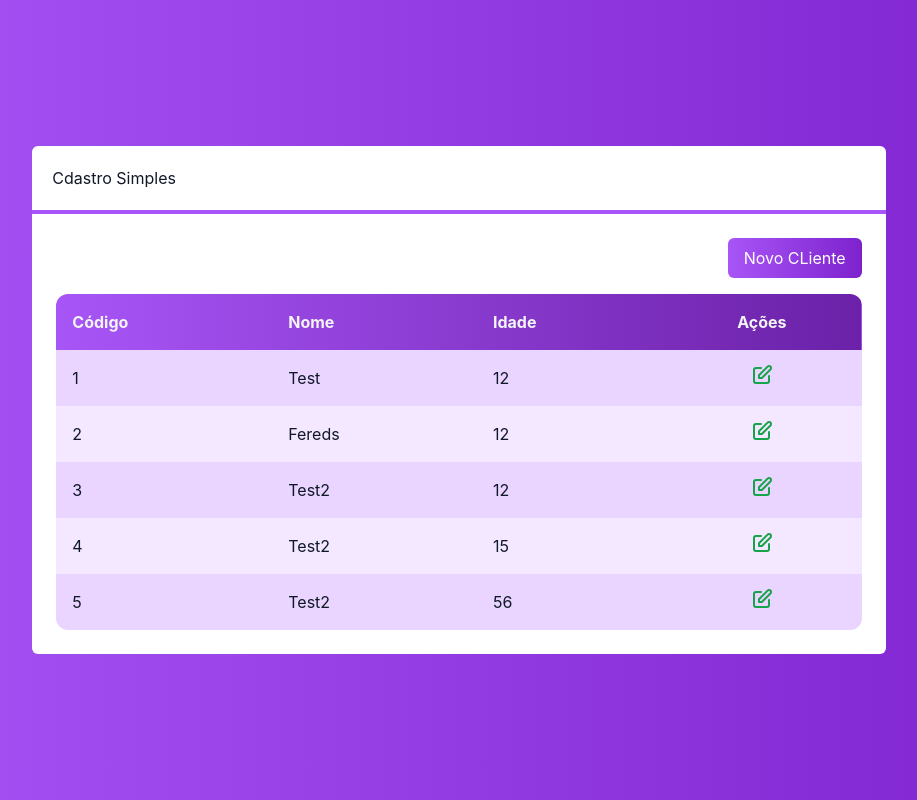
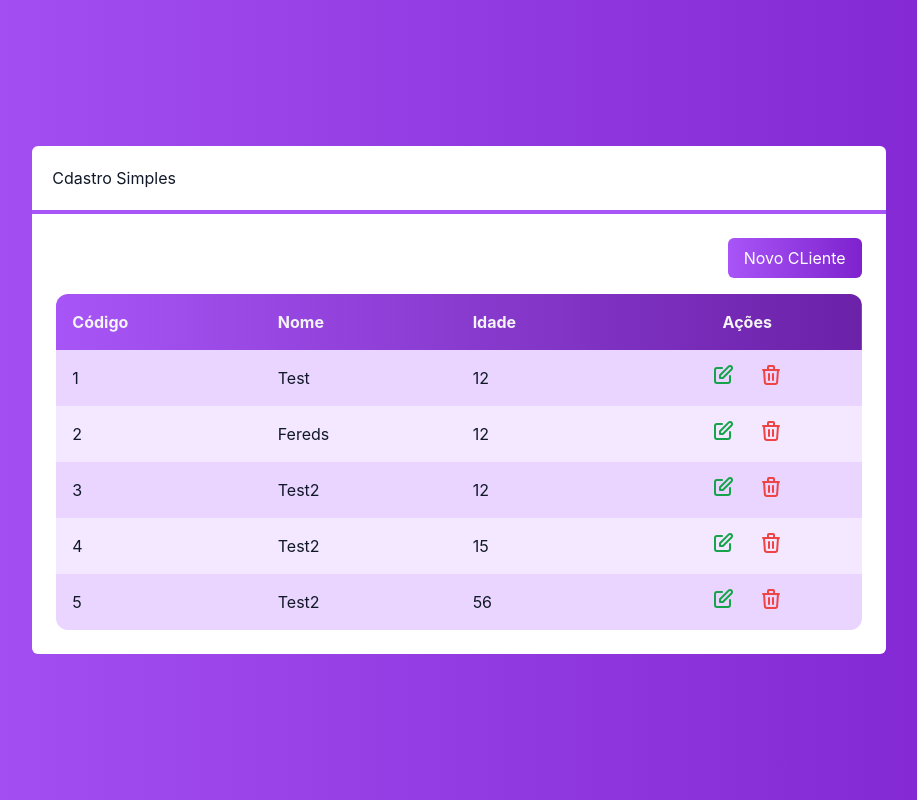
Before and after one commit to fredcrodrigues/Register-Clients-in-System, a Next.js app: page / in a window 1280 px wide. Shown: the whole page, without its empty margins (181-1098 px from the left). Built offline with nearby package versions, Linux system fonts and the light colour scheme.

Commit message:
alter component Table, for get data of form, to create new user. building the component form for obter the datas of old

```diff
--- a/src/components/Form.tsx
+++ b/src/components/Form.tsx
@@ -28,14 +28,14 @@ export default function Form( props: FormProps){
                 valUpdate={setName}/>
 
             <Input
-              val={name}
+              val={old}
              type="number"
              text="Idade"
              className="mb-5"
              valUpdate={setOld} />
 
             <div className="flex  justify-end mt-3">
-                <Button onClick={() => props.clientAlter} cor="blue" className="mar-2">
+                <Button onClick={() => props.clientAlter?.(new Client(name,old, id))} cor="blue" className="mar-2">
                     {id ?  'Alterar': 'Salvar'}
                 </Button>
                 <Button onClick={props.cancel }>
--- a/src/components/Table.tsx
+++ b/src/components/Table.tsx
@@ -46,7 +46,7 @@ export default function Tabela(props){
                         {IconeEdit}
                     </button>
                 ): false}
-                { props.clientDel? (
+                { props.clientDel ? (
                     <button onClick={() => props.clientDel?.(client)} className={`
                     flex justify-center items-center
                     text-red-500 rounded-full p-2 m-1
--- a/src/pages/index.tsx
+++ b/src/pages/index.tsx
@@ -18,7 +18,7 @@ export default function Home() {
       console.log(client.name)
   }
 
-  function clientTrash(client: Client){
+  function clientDel(client: Client){
     console.log('Lixo', client.name)
   }
 
@@ -46,7 +46,7 @@ export default function Home() {
              </div>
 
            <Table clientSelect={clientSelected}
-             clientTrash={clientTrash}
+             clientDel={clientDel}
 
              clients={clients}></Table>
           </>
```
